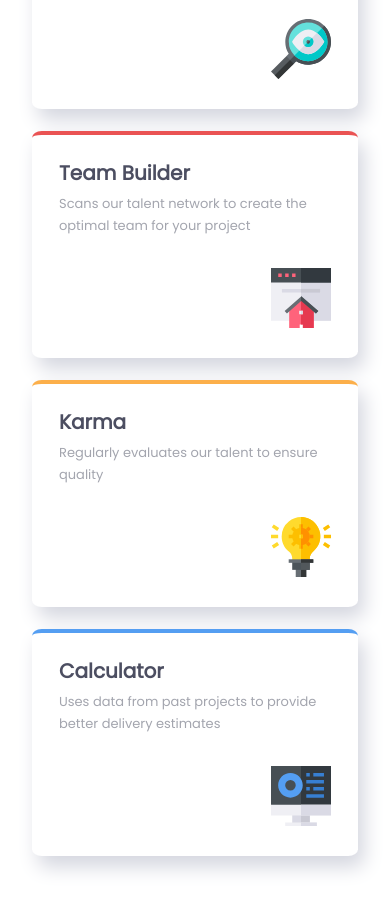
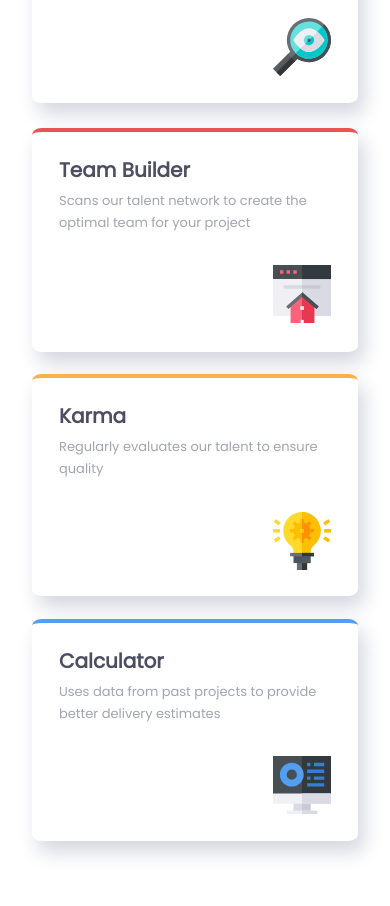
Before and after one commit to jeremydadua/weekly-coding-challenge-1, a plain HTML site: page index.html in a window 390 px wide. Shown: the part 440-1346 px from the top of the page. Drawn offline with nearby package versions, Linux system fonts and the light colour scheme.

Commit message:
0912 css update

```diff
--- a/css/style.css
+++ b/css/style.css
@@ -158,11 +158,9 @@ body{
         display: flex;
         flex-direction: column;
         flex-wrap: wrap;
-        gap: 22px;
     }
 
     .baContent{
-        padding:28px 27px 28px;
         width: 100%;
     }
 
@@ -181,7 +179,31 @@ body{
         text-align: right;
     }
     .boxVisual img{
-        width: 22%;
+        width: 100%;
+        max-width: 58px;
+    }
+
+    .content01{
+       padding:27px 27px 25px;
+    }
+
+    /* .content01 .boxVisual{
+        margin-top: 35px;
+    } */
+
+    .content02{
+       padding:28px 27px 27px;
+       margin-top: 25px;
+    }
+
+    .content03{
+       padding:28px 27px 24px;
+       margin-top: 22px;
+    }
+
+    .content04{
+       padding:28px 27px 25px;
+       margin-top: 23px;
     }
 
 }
```
